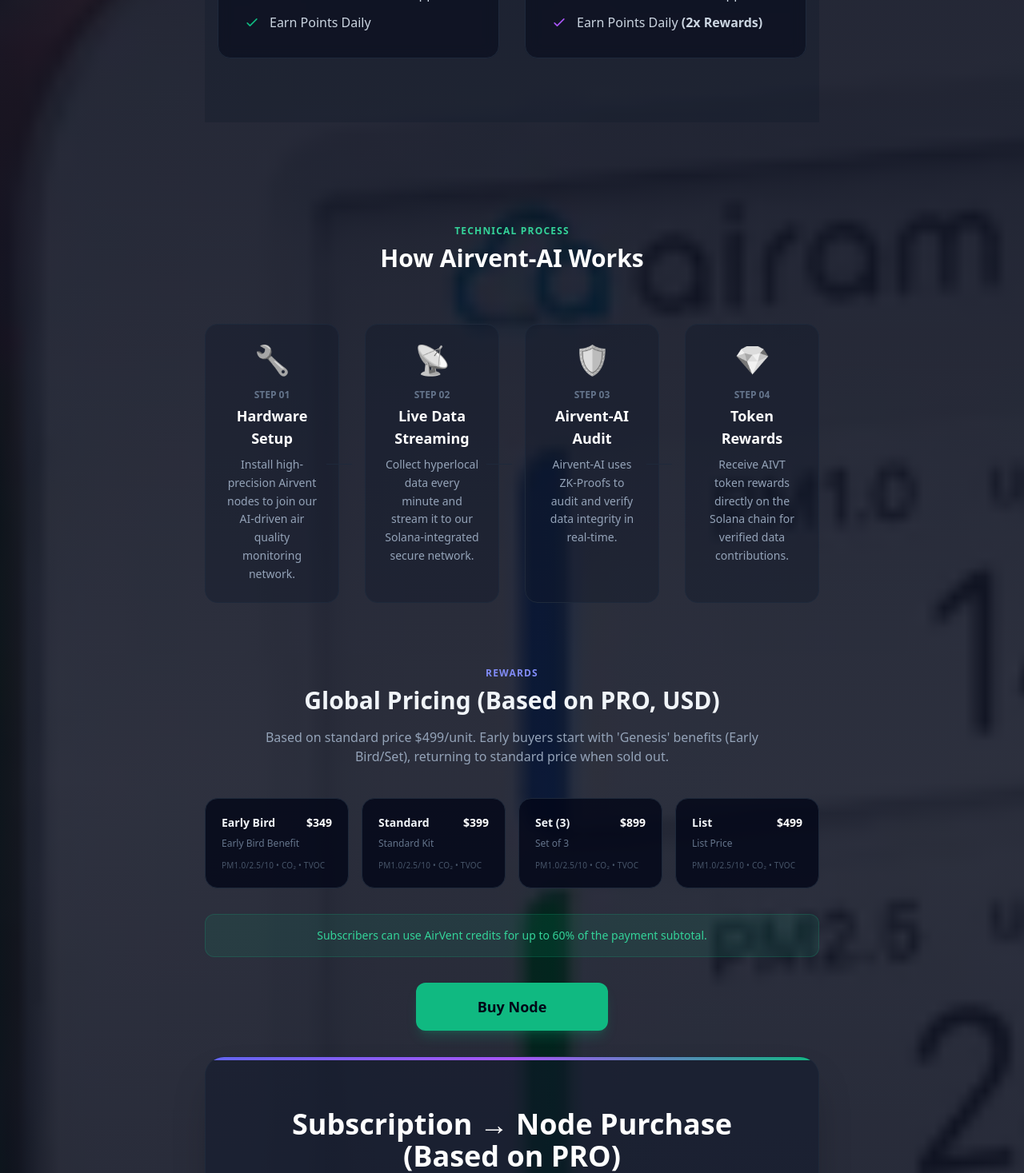
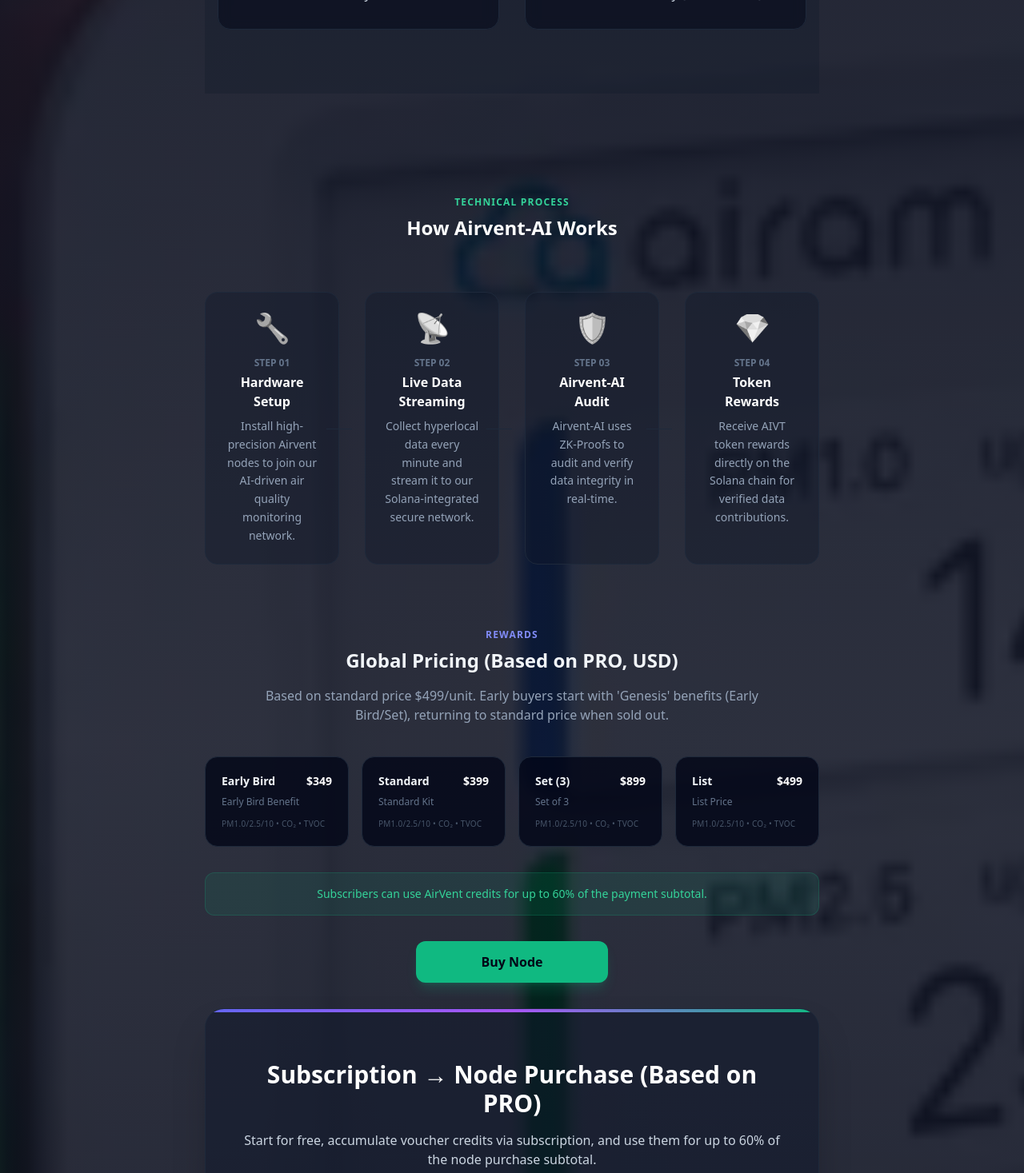
Before and after one commit to yhkdw/Airvent-codex, a React (Vite) app in the folder dashboard/: page / in a window 1280 px wide. Shown: the part 1330-2797 px from the top of the page at 80% size. Built offline with nearby package versions, Linux system fonts and the light colour scheme; what @solana/web3.js would draw is missing.

Commit message:
style: refine typography for app-like compact layout

```diff
--- a/dashboard/src/pages/LandingPage.tsx
+++ b/dashboard/src/pages/LandingPage.tsx
@@ -279,11 +279,11 @@
             <div className="py-10">
               <div className="max-w-3xl mx-auto text-center">
                 <div className="text-xs text-emerald-400 font-semibold tracking-wider mb-2">{text.heroTag}</div>
-                <h1 className="text-4xl md:text-5xl font-bold leading-tight mb-6">
+                <h1 className="text-3xl md:text-4xl font-bold leading-tight mb-6">
                   {text.heroTitlePrefix} <span className="text-emerald-400">{text.heroTitleHighlight}</span> {text.heroTitleMid}{" "}
                   <span className="text-sky-400">{text.heroTitleSuffix}</span> {text.heroTitleEnd}
                 </h1>
-                <p className="text-slate-300 text-lg mb-10 max-w-2xl mx-auto whitespace-pre-line">
+                <p className="text-slate-300 text-base mb-10 max-w-2xl mx-auto whitespace-pre-line">
                   {text.heroDesc.split(/\*\*(.*?)\*\*/g).map((part: string, i: number) =>
                     i % 2 === 1 ? <strong key={i} className="text-emerald-400 font-bold">{part}</strong> : part
                   )}
@@ -295,7 +295,7 @@
                 <section id="how-it-works" className="mt-32 scroll-mt-24">
                   <div className="text-center mb-16">
                     <div className="text-xs text-emerald-400 font-bold tracking-widest uppercase mb-2">Technical Process</div>
-                    <h2 className="text-3xl font-bold text-white mb-4">{text.howItWorksTitle}</h2>
+                    <h2 className="text-2xl font-bold text-white mb-4">{text.howItWorksTitle}</h2>
                   </div>
                   <div className="grid grid-cols-1 md:grid-cols-4 gap-8">
                     {text.steps.map((step: any, i: number) => (
@@ -303,7 +303,7 @@
                         <div className="bg-slate-900/40 border border-slate-800 rounded-2xl p-6 h-full hover:border-emerald-500/30 transition-all hover:bg-slate-800/40">
                           <div className="text-4xl mb-4 grayscale group-hover:grayscale-0 transition-all">{step.icon}</div>
                           <div className="text-xs text-slate-500 font-bold mb-1">STEP 0{i + 1}</div>
-                          <h3 className="text-lg font-bold text-white mb-2">{step.title}</h3>
+                          <h3 className="text-base font-bold text-white mb-2">{step.title}</h3>
                           <p className="text-sm text-slate-400 leading-relaxed">{step.desc}</p>
                         </div>
                         {i < 3 && (
@@ -318,7 +318,7 @@
                   {/* Global Pricing Section */}
                   <div className="mt-20 text-center">
                     <div className="text-xs text-indigo-400 font-bold tracking-widest uppercase mb-2">{text.rewardsTitle}</div>
-                    <h2 className="text-3xl font-bold text-slate-100 mb-4">{text.globalTitle}</h2>
+                    <h2 className="text-2xl font-bold text-slate-100 mb-4">{text.globalTitle}</h2>
                     <p className="text-slate-400 max-w-2xl mx-auto mb-10">
                       {text.globalDesc}
                     </p>
@@ -347,7 +347,7 @@
 
                     <Link
                       to="/login"
-                      className="inline-flex items-center justify-center min-w-[240px] rounded-xl bg-emerald-500 text-slate-950 font-bold px-8 py-4 text-lg hover:bg-emerald-400 transition shadow-lg shadow-emerald-500/20 transform hover:-translate-y-0.5"
+                      className="inline-flex items-center justify-center min-w-[240px] rounded-xl bg-emerald-500 text-slate-950 font-bold px-8 py-3.5 text-base hover:bg-emerald-400 transition shadow-lg shadow-emerald-500/20 transform hover:-translate-y-0.5"
                     >
                       {text.btnNode}
                     </Link>
@@ -356,8 +356,8 @@
                   {/* Subscription-to-Own Section */}
                   <div className="rounded-3xl bg-slate-900/50 border border-slate-800 px-6 py-16 text-center shadow-2xl md:px-12 relative overflow-hidden mt-8">
                     <div className="absolute top-0 left-0 w-full h-1 bg-gradient-to-r from-indigo-500 via-purple-500 to-emerald-500" />
-                    <h2 className="text-3xl font-black text-white md:text-4xl">{text.subTitle}</h2>
-                    <p className="mx-auto mt-4 max-w-2xl text-lg text-slate-300">
+                    <h2 className="text-2xl font-black text-white md:text-3xl">{text.subTitle}</h2>
+                    <p className="mx-auto mt-4 max-w-2xl text-base text-slate-300">
                       {text.subDesc}
                     </p>
 
@@ -379,7 +379,7 @@
                       ].map((p: any, i: number) => (
                         <div key={i} className="rounded-2xl bg-slate-950/50 p-6 border border-slate-800 backdrop-blur-sm hover:border-indigo-500/30 transition">
                           <div className="text-sm font-bold text-indigo-400">{p.name}</div>
-                          <div className="mt-2 text-3xl font-bold text-white">
+                          <div className="mt-2 text-2xl font-bold text-white">
                             ${(p.price / 100).toFixed(0)}<span className="text-sm font-normal text-slate-500">/mo</span>
                           </div>
                           <div className="mt-1 text-sm text-emerald-400 font-medium">
@@ -395,7 +395,7 @@
                       </div>
                       <Link
                         to="/login"
-                        className="inline-flex items-center justify-center min-w-[240px] rounded-xl bg-indigo-500 text-white font-bold px-8 py-4 text-lg hover:bg-indigo-400 transition shadow-lg shadow-indigo-500/20 transform hover:-translate-y-0.5"
+                        className="inline-flex items-center justify-center min-w-[240px] rounded-xl bg-indigo-500 text-white font-bold px-8 py-3.5 text-base hover:bg-indigo-400 transition shadow-lg shadow-indigo-500/20 transform hover:-translate-y-0.5"
                       >
                         {text.btnSubscription}
                       </Link>
```
